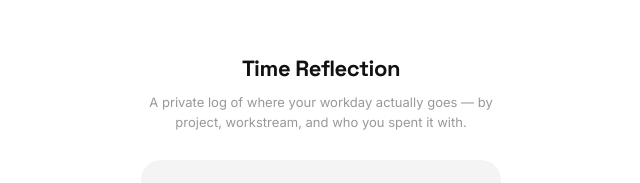
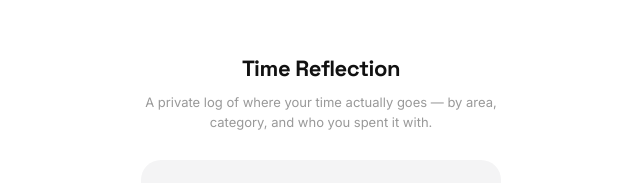
Before and after one commit to calvinschenk0-png/time-reflection-tool, a Next.js app: page /login in a window 1280 px wide. Shown: the part 158-341 px from the top of the page, without its empty margins (319-959 px from the left). Built offline with nearby package versions, Linux system fonts and the light colour scheme; no server answers.

Commit message:
Copy cleanup: login blurb, DESIGN.md, PROGRESS.md for Area/Category pivot
Drops work-only framing from the login page's pre-signup blurb, fixes
a stale "Engagement colours" label left over from before the
Project/Workstream naming, and documents the pivot in PROGRESS.md.

```diff
--- a/app/login/page.tsx
+++ b/app/login/page.tsx
@@ -53,7 +53,7 @@ export default function LoginPage() {
             Time Reflection
           </p>
           <p style={{ fontSize: 13, color: '#999', lineHeight: 1.5 }}>
-            A private log of where your workday actually goes — by project, workstream, and who you spent it with.
+            A private log of where your time actually goes — by area, category, and who you spent it with.
           </p>
         </div>
 
```
Also changed, not shown: 2 other files (tests, documents, lock files or other folders).
